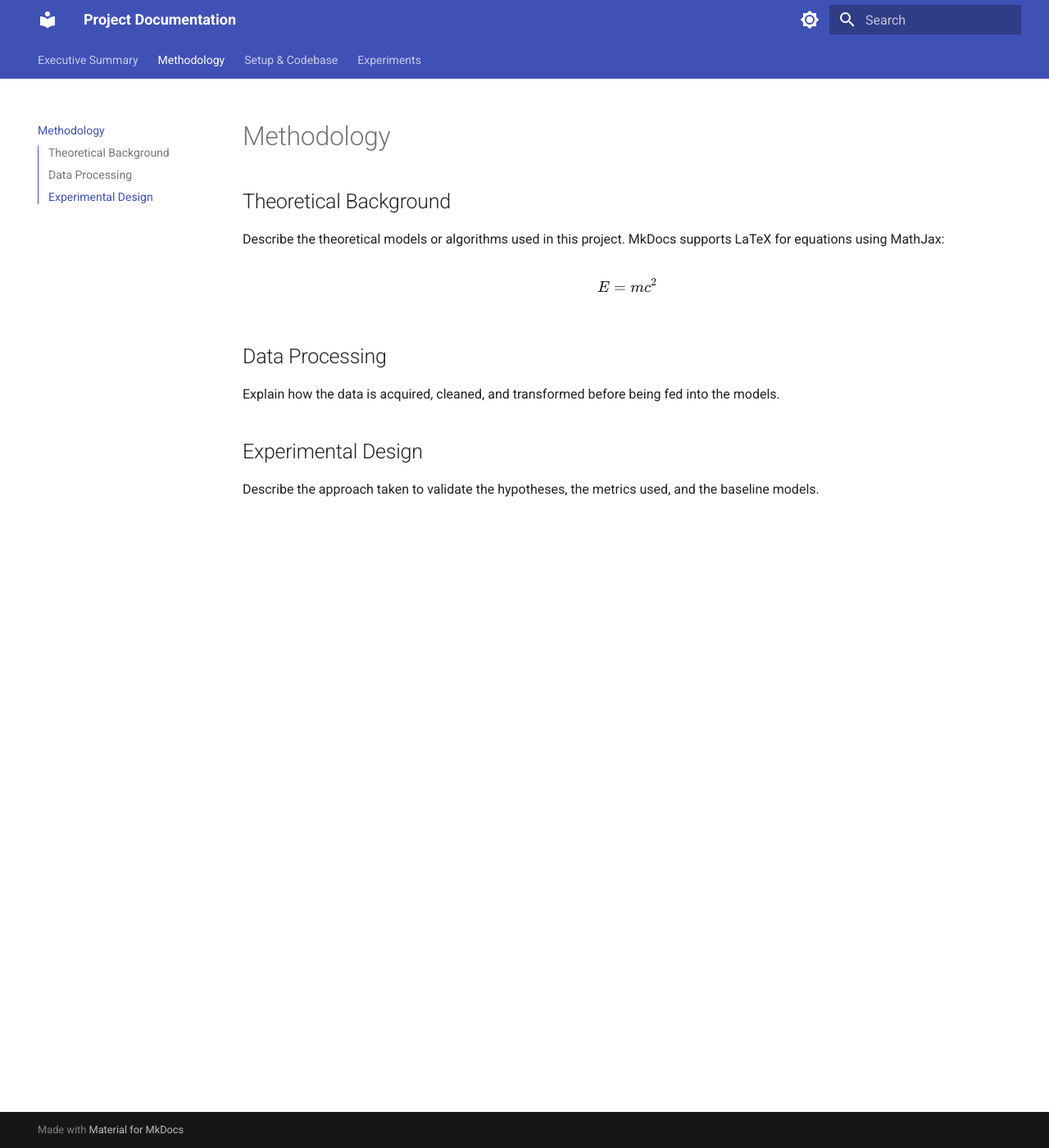
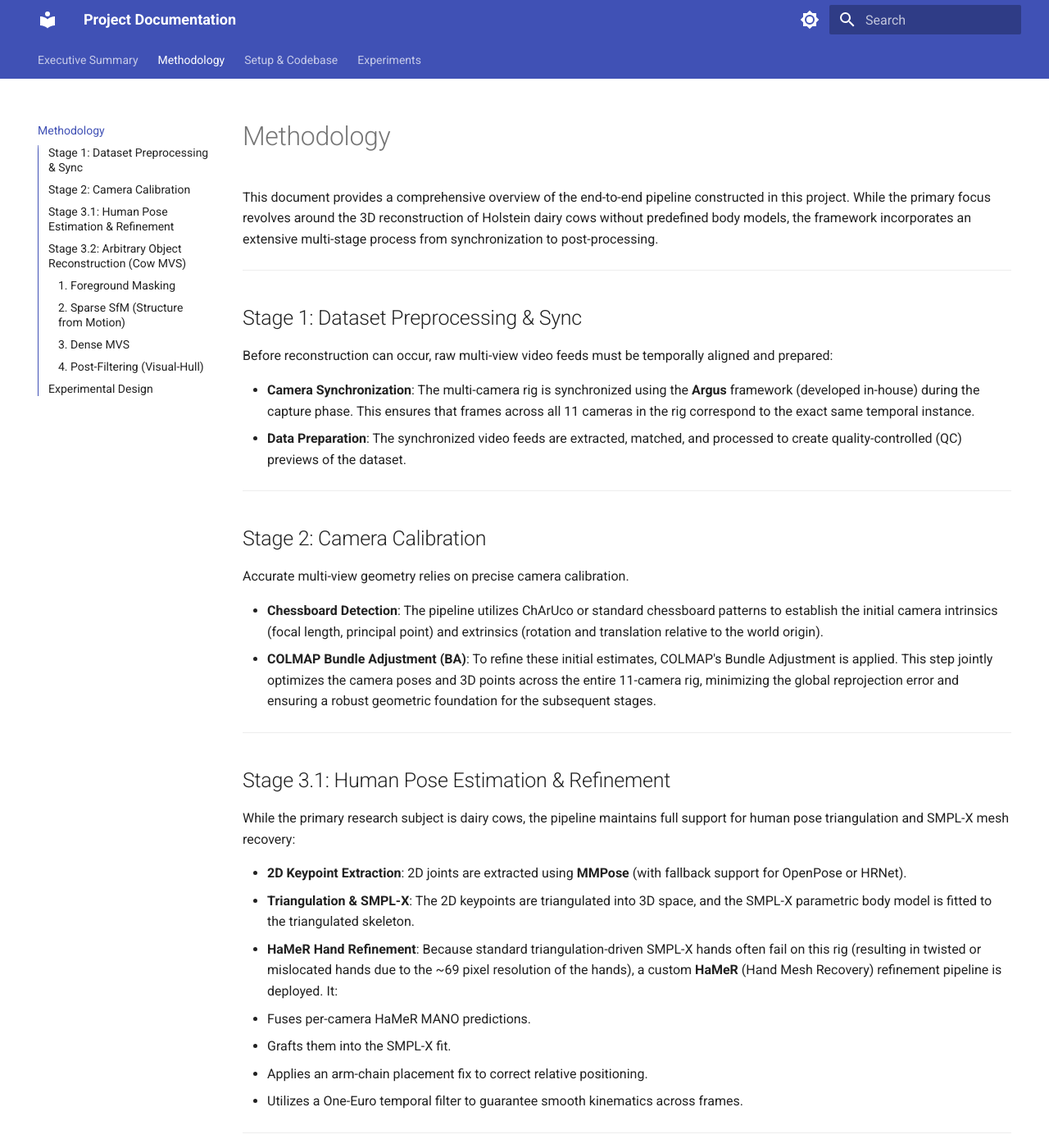
Before and after one commit to AntonioNvs/ablation-cow-motion-capture, an MkDocs documentation site: the page built from docs/methodology.md, in a window 1280 px wide and 1400 px high. Shown: the whole window at 82% size. Built offline with MkDocs 1.6.1 and Material for MkDocs 9.7.7, drawn with Linux system fonts in a browser that asks for light colours; some of the changed text lies outside the part shown.

Commit message:
Comprehensive methodology rewrite

```diff
--- a/docs/methodology.md
+++ b/docs/methodology.md
@@ -1,15 +1,65 @@
 # Methodology
 
-## Theoretical Background
-Describe the theoretical models or algorithms used in this project.
-MkDocs supports LaTeX for equations using MathJax:
+This document provides a comprehensive overview of the end-to-end pipeline constructed in this project. While the primary focus revolves around the 3D reconstruction of Holstein dairy cows without predefined body models, the framework incorporates an extensive multi-stage process from synchronization to post-processing.
 
-$$
-E = mc^2
-$$
+---
 
-## Data Processing
-Explain how the data is acquired, cleaned, and transformed before being fed into the models.
+## Stage 1: Dataset Preprocessing & Sync
+
+Before reconstruction can occur, raw multi-view video feeds must be temporally aligned and prepared:
+
+- **Camera Synchronization**: The multi-camera rig is synchronized using the **Argus** framework (developed in-house) during the capture phase. This ensures that frames across all 11 cameras in the rig correspond to the exact same temporal instance.
+- **Data Preparation**: The synchronized video feeds are extracted, matched, and processed to create quality-controlled (QC) previews of the dataset.
+
+---
+
+## Stage 2: Camera Calibration
+
+Accurate multi-view geometry relies on precise camera calibration.
+
+- **Chessboard Detection**: The pipeline utilizes ChArUco or standard chessboard patterns to establish the initial camera intrinsics (focal length, principal point) and extrinsics (rotation and translation relative to the world origin).
+- **COLMAP Bundle Adjustment (BA)**: To refine these initial estimates, COLMAP's Bundle Adjustment is applied. This step jointly optimizes the camera poses and 3D points across the entire 11-camera rig, minimizing the global reprojection error and ensuring a robust geometric foundation for the subsequent stages.
+
+---
+
+## Stage 3.1: Human Pose Estimation & Refinement
+
+While the primary research subject is dairy cows, the pipeline maintains full support for human pose triangulation and SMPL-X mesh recovery:
+
+- **2D Keypoint Extraction**: 2D joints are extracted using **MMPose** (with fallback support for OpenPose or HRNet).
+- **Triangulation & SMPL-X**: The 2D keypoints are triangulated into 3D space, and the SMPL-X parametric body model is fitted to the triangulated skeleton.
+- **HaMeR Hand Refinement**: Because standard triangulation-driven SMPL-X hands often fail on this rig (resulting in twisted or mislocated hands due to the ~69 pixel resolution of the hands), a custom **HaMeR** (Hand Mesh Recovery) refinement pipeline is deployed. It:
+  1. Fuses per-camera HaMeR MANO predictions.
+  2. Grafts them into the SMPL-X fit.
+  3. Applies an arm-chain placement fix to correct relative positioning.
+  4. Utilizes a One-Euro temporal filter to guarantee smooth kinematics across frames.
+
+---
+
+## Stage 3.2: Arbitrary Object Reconstruction (Cow MVS)
+
+To reconstruct dynamic objects like Holstein dairy cows where parametric models (like SMPL) do not exist, a classical (optimization-based) Multi-View Stereo (MVS) pipeline is used.
+
+### 1. Foreground Masking
+- **Segment Anything 3 (SAM3)**: SAM3 is employed to isolate the cow from the background in all calibrated views.
+- **Dilation**: A mask dilation of approximately 8 pixels is applied to give a margin against under-segmentation (e.g., preventing chopped hooves/ears). While this introduces a minor halo of background depths, it is resolved in the post-filtering stage.
+
+### 2. Sparse SfM (Structure from Motion)
+- **Feature Extraction & Matching**: COLMAP extracts SIFT features confined within the foreground masks. These features are exhaustively matched using FLANN nearest-neighbor search.
+- **RANSAC & Triangulation**: A two-view RANSAC filter eliminates false correspondences by fitting a fundamental matrix (typical survival rates are extremely healthy, around ~92%). The verified matches are then triangulated into a sparse point cloud.
+
+### 3. Dense MVS
+- **PatchMatch Stereo**: A dense point cloud is hypothesized by estimating depths and surface normals per pixel.
+- **Stereo Fusion (min_num_pixels=1)**: The standard stereo fusion threshold was intentionally lowered to `--min_num_pixels=1`. Because the cow's textureless white hide only yields a strong depth signal from at most *one* nearby camera per surface patch, lenient fusion prevents these valid points from being discarded. PatchMatch’s internal geometric consistency check suffices to reject outliers.
+- **Alternative Backends**: Alongside COLMAP, the pipeline supports modern dense MVS backends like **ACMMP**, **DPE-MVS**, and **DVP-MVS** for improved baseline reconstructions.
+
+### 4. Post-Filtering (Visual-Hull)
+- Because of the dilated masks and lenient fusion, a minor halo of background noise (e.g., ground edges) is fused into the PLY.
+- **Visual-Hull Intersection**: The final point cloud is passed through a visual-hull filter. This step erodes the SAM masks by the initial dilation amount and discards any 3D points that do not project as "cow" across a minimum consensus of cameras (e.g., $\ge$ 9 out of 11 cameras).
+
+---
 
 ## Experimental Design
-Describe the approach taken to validate the hypotheses, the metrics used, and the baseline models.
+The ablation studies focus heavily on the Dense MVS reconstruction robustness. We alter available camera views during fusion to measure the degradation of the visual hull and surface reconstruction:
+- **K Contiguous/Uniform**: Reducing the camera count ($K$) to simulate a smaller rig, selecting either adjacent (contiguous) or spread-out (uniform) cameras.
+- **Omit Camera**: Systematic leave-one-out experiments to measure the localized importance of each specific camera in the rig.
```
